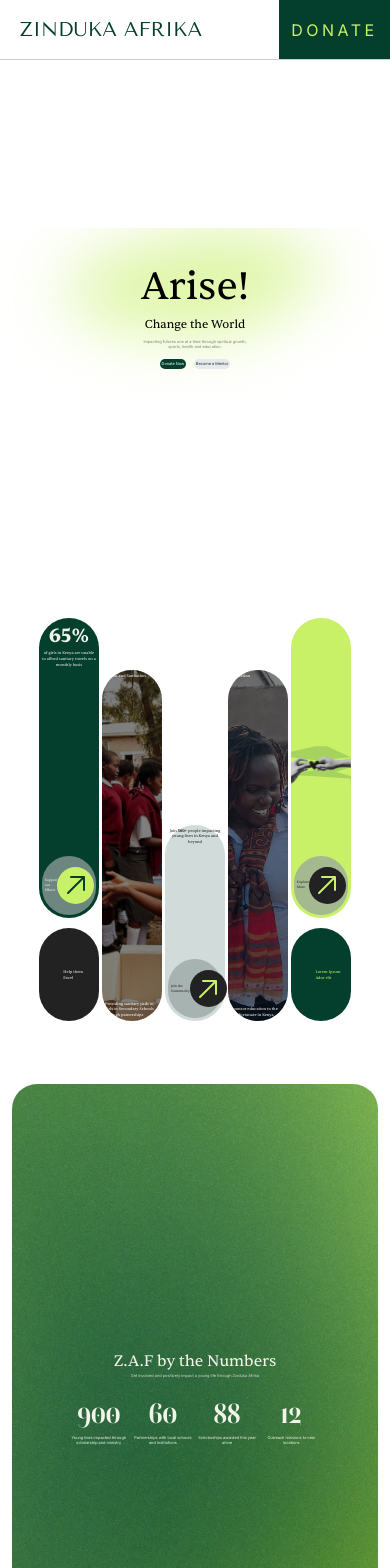
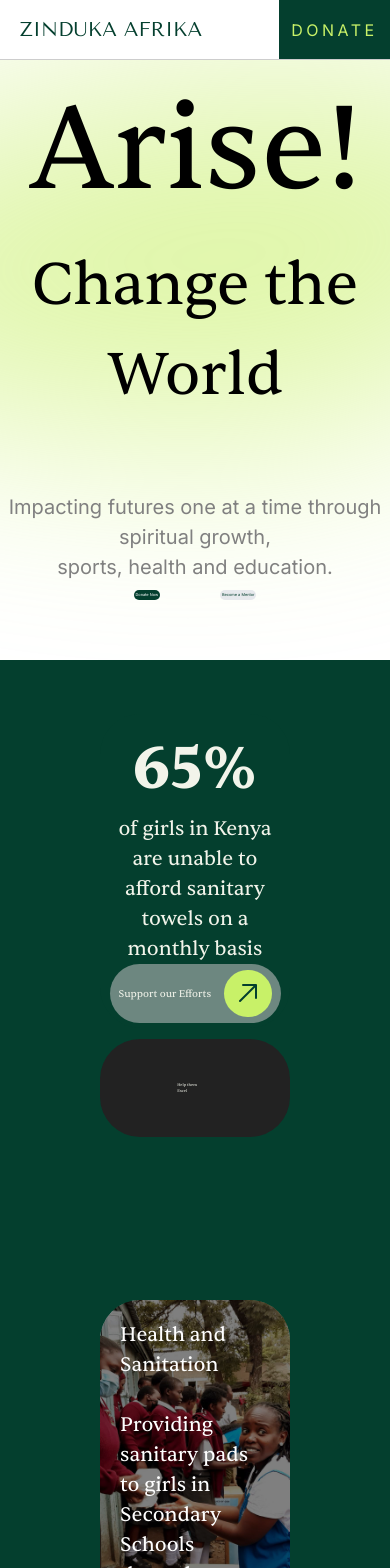
Before and after one commit to koechian/zinduka-afrika, a Next.js app: page / in a window 390 px wide. Shown: the top 1568 px of the page. Built offline with nearby package versions, Linux system fonts and the light colour scheme.

Commit message:
Herosection now responsive

```diff
--- a/src/app/components/Sections/Hero/Hero.tsx
+++ b/src/app/components/Sections/Hero/Hero.tsx
@@ -33,8 +33,8 @@ const Hero = () => {
           >
             <div className={styles.cardContentWrapper}>
               <div className={styles.cardMedBody}>
-                <h1 style={{ fontWeight: "bold", fontSize: "5vw" }}>65%</h1>
-                <p style={{ fontSize: "1vw" }}>
+                <h1 style={{ fontWeight: "bold", fontSize: "3em" }}>65%</h1>
+                <p style={{ fontSize: "1em" }}>
                   of girls in Kenya are unable to afford sanitary towels on a
                   monthly basis
                 </p>
@@ -86,7 +86,7 @@ const Hero = () => {
           >
             <div className={styles.cardContentWrapper}>
               <div className={styles.cardMedBody} style={{ color: "#222222" }}>
-                <p style={{ fontSize: "1vw" }}>
+                <p style={{ fontSize: "0.7em" }}>
                   Join <strong>500+</strong> people impacting young lives in
                   Kenya and beyond
                 </p>
--- a/src/app/components/Sections/Hero/hero.module.css
+++ b/src/app/components/Sections/Hero/hero.module.css
@@ -1,8 +1,7 @@
 .hero {
-  height: 60vh;
   width: 100vw;
   background-image: url(/greenblob.svg);
-  background-size: contain;
+  background-size: cover;
   background-repeat: no-repeat;
   background-position: center;
   display: flex;
@@ -12,42 +11,41 @@
 }
 .heroText {
   text-align: center;
-  font-size: 3vw;
-  padding-bottom: 1.2vw;
+  font-size: 3em;
+  padding-bottom: 1.2em;
 }
 .heroSpan {
-  font-size: 10vw;
+  font-size: 2em;
 }
 .hero p {
   text-align: center;
   color: grey;
-  font-size: 1vw;
+  font-size: 1em;
   margin-bottom: 1vh;
 }
 .buttonContainer {
   display: flex;
   flex-direction: row;
-  gap: 2vw;
+  gap: 2em;
 }
 .cardsContainer {
-  width: 100vw;
-  height: 60vh;
   display: grid;
   grid-template-columns: repeat(5, 1fr);
-  padding: 0 10%;
-  gap: 1%;
+  padding: 0 5em;
+  gap: 0.5em;
 }
 .cardsCol {
   display: grid;
   grid-template-rows: repeat(10, 1fr);
   gap: 2%;
-  height: 100%;
 }
 .card {
-  border-radius: 40px;
+  border-radius: 2em;
   background-position: center;
   background-size: cover;
   background-repeat: no-repeat;
+
+  font-size: 1em;
 }
 .cardMed {
   grid-row: 2 / span 6;
@@ -63,8 +61,8 @@
 }
 .overlay {
   color: var(--white-hex);
-  font-size: 1vw;
-  padding: 5%;
+  font-size: 1em;
+  padding: 1em;
   background-color: rgba(1, 1, 1, 0.5);
   height: 100%;
   width: 100%;
@@ -89,13 +87,12 @@
 }
 .cardMedFooter {
   width: 100%;
-  height: 7vh;
   border-radius: inherit;
-  font-size: 0.85vw;
+  font-size: 0.5em;
   display: flex;
   align-items: center;
   justify-content: space-between;
-  padding: 0 5%;
+  padding: 0.6em 0.9em;
   background-color: #97a3a1b7;
   color: var(--beige-hex);
 }
@@ -120,3 +117,15 @@
   display: flex;
   align-items: center;
 }
+
+@media (max-width: 767px) {
+  .buttonContainer {
+    gap: 3em;
+    margin-bottom: 3em;
+  }
+  .cardsContainer {
+    background-color: var(--dark-green-hex);
+    display: flex;
+    flex-direction: column;
+  }
+}
```
